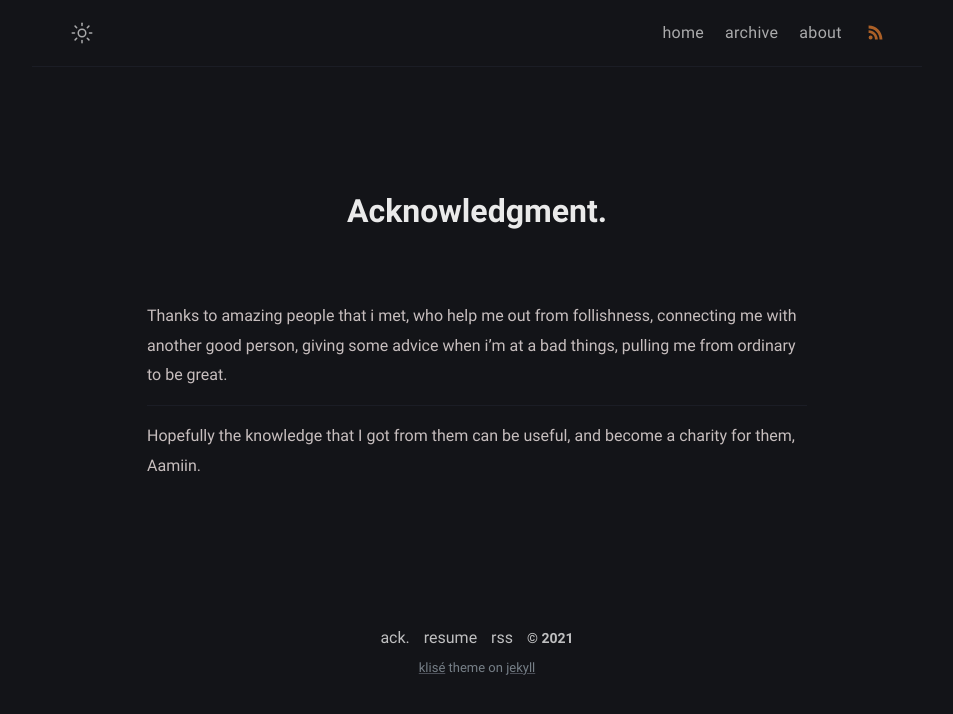
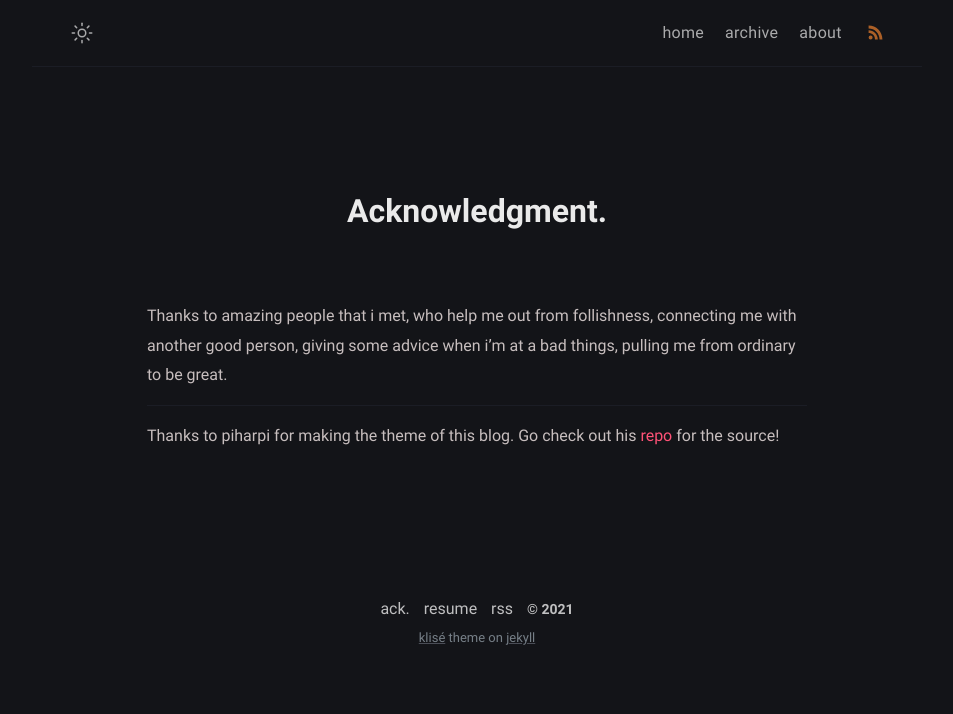
Before and after one commit to Joroovb/blog8, a Jekyll site: the page built from thanks.md, in a window 1280 px wide. Shown: the top 714 px of the page, without its empty margins (163-1116 px from the left). Built offline with Jekyll 4.4.1, drawn with Linux system fonts in a browser that asks for light colours.

Commit message:
changed favicons

```diff
--- a/thanks.md
+++ b/thanks.md
@@ -10,4 +10,4 @@ Thanks to amazing people that i met, who help me out from follishness, connectin
 
 <hr>
 
-Hopefully the knowledge that I got from them can be useful, and become a charity for them, Aamiin.
+Thanks to piharpi for making the theme of this blog. Go check out his [repo](https://github.com/piharpi/jekyll-klise) for the source!
```
Also changed, not shown: assets/favicons/android-chrome-192x192.png, assets/favicons/android-chrome-512x512.png (added), assets/favicons/apple-touch-icon.png, assets/favicons/favicon-16x16.png, assets/favicons/favicon-32x32.png, assets/favicons/favicon.ico, assets/favicons/mstile-150x150.png, assets/favicons/safari-pinned-tab.svg, 2 other files.
